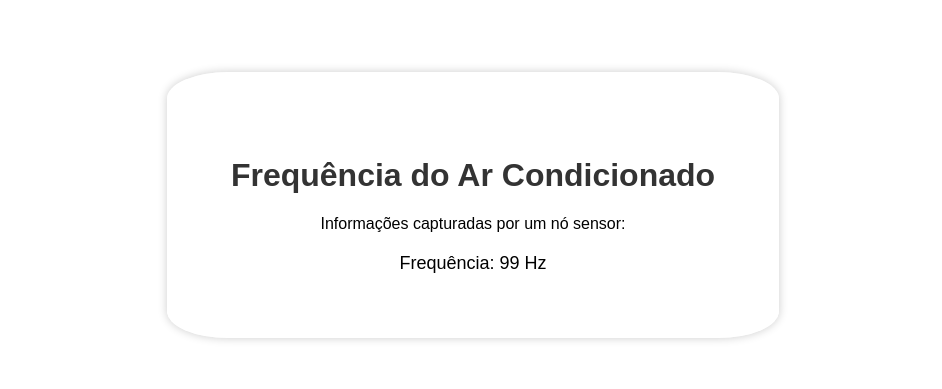
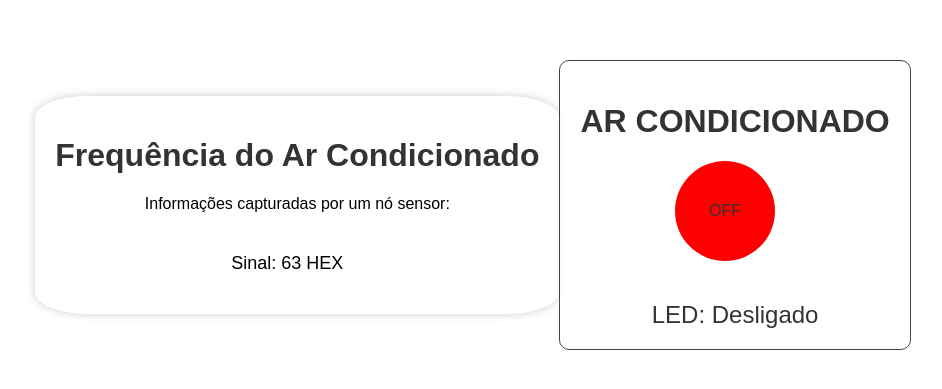
Before and after one commit to osuamists/n-sensor, a plain HTML site: page index.html in a window 1280 px wide. Shown: the part 195-584 px from the top of the page, without its empty margins (167-1109 px from the left). Drawn offline with Linux system fonts and the light colour scheme.

Commit message:
Add files via upload

```diff
--- a/index.html
+++ b/index.html
@@ -5,18 +5,26 @@
     <meta name="viewport" content="width=device-width, initial-scale=1.0">
     <title>Frequência Ar condicionado</title>
     <link rel="stylesheet" href="style.css">
-
 </head>
 <body>
     <div class="container">
         <h1>Frequência do Ar Condicionado</h1>
         <p>Informações capturadas por um nó sensor:</p>
         <div id="sensor-data">
-            Frequência: <span id="frequency">-</span> Hz
+            Sinal: <span id="signal">-</span> HEX
         </div>
     </div>
 
+    <div class="remote">
+        <h1>AR CONDICIONADO</h1>
+        <div class="button-container">
+            <div id="power-button" class="off" onclick="togglePower()">
+                <span id="power-icon">OFF</span>
+            </div>
+        </div>
+        <div id="led">LED: Desligado</div>
+    </div>
+
     <script src="script.js"></script>
-
 </body>
 </html>
--- a/script.js
+++ b/script.js
@@ -1,15 +1,34 @@
-// Simulando a captura de dados do sensor. Neste exemplo, usaremos um valor aleatório para a frequência.
-function getSensorData() {
-    return Math.floor(Math.random() * 100) + 50; // Valor aleatório entre 50 e 149 Hz.
+const powerButton = document.getElementById("power-button");
+const powerIcon = document.getElementById("power-icon");
+const ledElement = document.getElementById("led");
+const signalElement = document.getElementById("signal");
+
+let isLigado = false;
+
+function togglePower() {
+    isLigado = !isLigado;
+    if (isLigado) {
+        powerButton.classList.add("on");
+        powerIcon.textContent = "ON";
+        ledElement.textContent = "Ligado";
+    } else {
+        powerButton.classList.remove("on");
+        powerIcon.textContent = "OFF";
+        ledElement.textContent = "Desligado";
+    }
 }
 
-// Atualiza a frequência exibida na página a cada 3 segundos.
+// Simulando a captura de dados do sensor. Neste exemplo, usaremos um valor aleatório para o sinal do ar condicionado.
+function getSensorData() {
+    return Math.floor(Math.random() * 100) + 50; // Valor aleatório entre 50 e 149 em formato HEX.
+}
+
+// Atualiza o sinal exibido na página a cada 5 segundos.
 function updateSensorData() {
-    const frequencyElement = document.getElementById('frequency');
     setInterval(function() {
-        const frequency = getSensorData();
-        frequencyElement.textContent = frequency;
-    }, 3000);
+        const signal = getSensorData().toString(16).toUpperCase(); // Converte para formato HEX.
+        signalElement.textContent = signal;
+    }, 5000);
 }
 
 updateSensorData();
--- a/style.css
+++ b/style.css
@@ -4,10 +4,11 @@ body {
     background-size: cover;
     background-position: center;
     background-attachment: fixed;
+    justify-content: center;
     margin: 0;
     padding: 0;
     display: flex;
-    justify-content: center;
+
     align-items: center;
     height: 100vh;
 }
@@ -15,9 +16,10 @@ body {
 .container {
     background-color: rgba(255, 255, 255, 0.7);
     text-align: center;
-    padding: 5%;
+    padding: 20px;
     border-radius: 10%;
     box-shadow: 0 0 10px rgba(0, 0, 0, 0.2);
+    justify-content: space-between;
 }
 
 h1 {
@@ -25,6 +27,59 @@ h1 {
 }
 
 #sensor-data {
+    border-radius: 5px;
+    padding: 20px;
     font-size: 18px;
     margin-top: 20px;
+    margin-right: 20px;
+
 }
+
+.remote {
+    background-color:rgba(255, 255, 255, 0.7);
+    border: 1px solid #444;
+    padding: 20px;
+    border-radius: 10px;
+    box-shadow: 0 0 10px rgba(0, 0, 0, 0.0);
+    text-align: center;
+}
+
+.button-container {
+    margin-top: 20px;
+    position: relative;
+    width: 120px;
+    height: 120px;
+    margin: 0 auto;
+
+}
+
+#power-button {
+    width: 100px;
+    height: 100px;
+    background-color: red;
+    border-radius: 50%;
+    display: flex;
+    align-items: center;
+    justify-content: center;
+    cursor: pointer;
+    transition: background-color 0.3s;
+}
+
+#power-button.on {
+    background-color: green;
+}
+
+#led {
+    font-size: 24px;
+    margin-top: 20px;
+    color: #ddd;
+}
+#remote{
+    color: #333;
+}
+#power-icon{
+    color: #333;
+}
+#led{
+    color: #333;
+}
```
